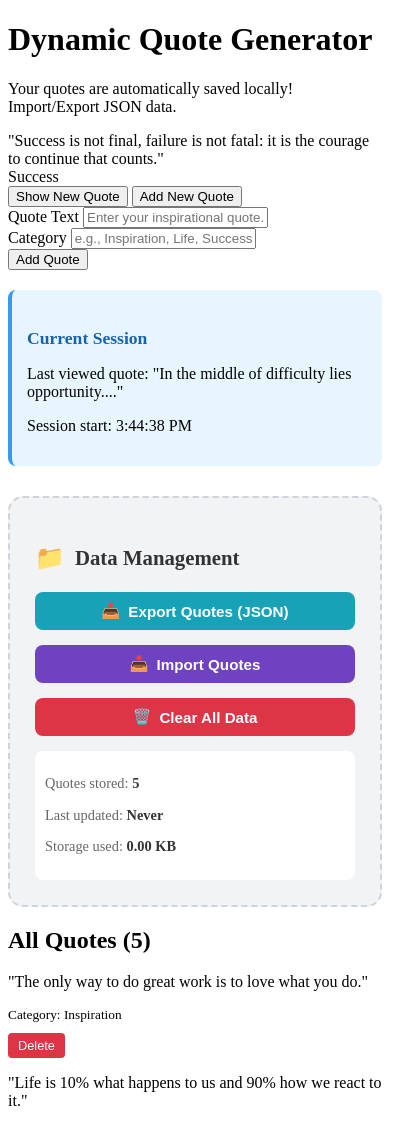
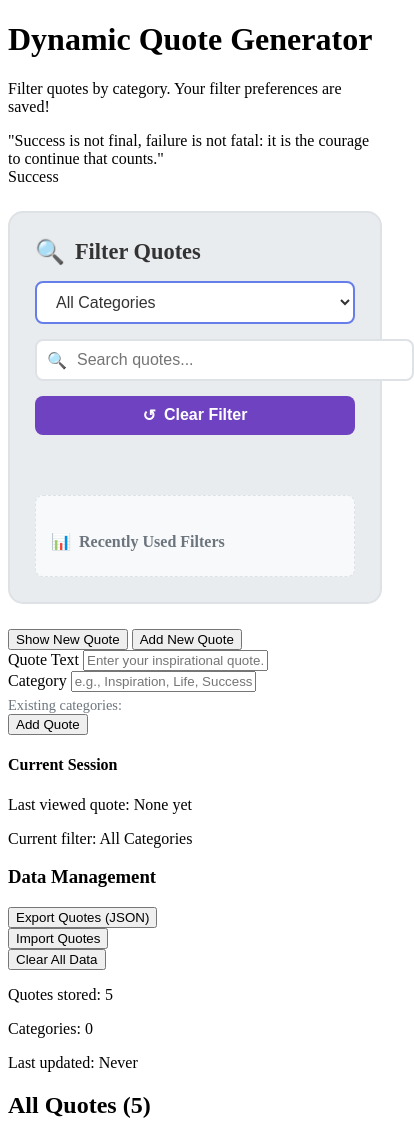
Before and after one commit to missuniverse535/alx_fe_javascript, a plain HTML site: page dom-manipulation/index.html in a window 390 px wide. Shown: the top 1122 px of the page, 414 px wide, since content can reach past the window. Drawn offline with Linux system fonts and the light colour scheme.

Commit message:
Update index.html

```diff
--- a/dom-manipulation/index.html
+++ b/dom-manipulation/index.html
@@ -3,84 +3,75 @@
 <head>
     <meta charset="UTF-8">
     <meta name="viewport" content="width=device-width, initial-scale=1.0">
-    <title>Dynamic Quote Generator with Storage</title>
+    <title>Dynamic Quote Generator with Filtering</title>
     <style>
-        /* Previous styles remain the same, adding new styles for import/export */
+        /* Previous styles remain, adding new styles for filtering */
 
-        /* Storage Status Indicator */
-        .storage-status {
-            position: fixed;
-            top: 20px;
-            right: 20px;
-            background: #28a745;
-            color: white;
-            padding: 8px 15px;
-            border-radius: 20px;
-            font-size: 0.9rem;
-            font-weight: 600;
-            box-shadow: 0 3px 10px rgba(0,0,0,0.2);
-            z-index: 1001;
-            display: flex;
-            align-items: center;
-            gap: 8px;
-            animation: slideInRight 0.3s ease-out;
+        /* Filtering Section */
+        .filter-section {
+            background: #e9ecef;
+            border-radius: 15px;
+            padding: 25px;
+            margin: 25px 0;
+            border: 2px solid #dee2e6;
         }
 
-        .storage-status::before {
-            content: '✓';
-            font-weight: bold;
+        .filter-header {
+            display: flex;
+            justify-content: space-between;
+            align-items: center;
+            margin-bottom: 20px;
+            flex-wrap: wrap;
+            gap: 15px;
         }
 
-        .storage-status.saving {
-            background: #ffc107;
-        }
-
-        .storage-status.saving::before {
-            content: '⏳';
-        }
-
-        .storage-status.error {
-            background: #dc3545;
-        }
-
-        .storage-status.error::before {
-            content: '✗';
-        }
-
-        /* Import/Export Section */
-        .data-management {
-            background: #f1f3f5;
-            border-radius: 15px;
-            padding: 25px;
-            margin-top: 30px;
-            border: 2px dashed #ced4da;
-        }
-
-        .data-management h3 {
-            margin-bottom: 20px;
+        .filter-header h3 {
             color: #333;
-            font-size: 1.3rem;
+            font-size: 1.4rem;
+            margin: 0;
             display: flex;
             align-items: center;
             gap: 10px;
         }
 
-        .data-management h3::before {
-            content: '📁';
+        .filter-header h3::before {
+            content: '🔍';
             font-size: 1.5rem;
         }
 
-        .data-actions {
+        /* Filter Controls */
+        .filter-controls {
             display: flex;
             gap: 15px;
+            align-items: center;
             flex-wrap: wrap;
         }
 
-        .data-btn {
+        .category-filter {
+            min-width: 200px;
+            padding: 10px 15px;
+            border: 2px solid #667eea;
+            border-radius: 8px;
+            font-size: 1rem;
+            background: white;
+            color: #333;
+            cursor: pointer;
+            transition: all 0.3s ease;
+        }
+
+        .category-filter:focus {
+            outline: none;
+            box-shadow: 0 0 0 3px rgba(102, 126, 234, 0.2);
+            border-color: #4f5dd1;
+        }
+
+        .filter-btn {
             padding: 10px 20px;
+            background: #6f42c1;
+            color: white;
             border: none;
             border-radius: 8px;
-            font-size: 0.95rem;
+            font-size: 1rem;
             font-weight: 600;
             cursor: pointer;
             transition: all 0.3s ease;
@@ -89,137 +80,239 @@
             gap: 8px;
         }
 
-        #exportBtn {
-            background: #17a2b8;
-            color: white;
-        }
-
-        #exportBtn:hover {
-            background: #138496;
-            transform: translateY(-2px);
-        }
-
-        #exportBtn::before {
-            content: '📤';
-        }
-
-        .import-container {
-            position: relative;
-        }
-
-        #importBtn {
-            background: #6f42c1;
-            color: white;
-        }
-
-        #importBtn:hover {
+        .filter-btn:hover {
             background: #5a379c;
             transform: translateY(-2px);
         }
 
-        #importBtn::before {
-            content: '📥';
+        #clearFilter::before {
+            content: '↺';
         }
 
-        #importFile {
-            position: absolute;
-            width: 100%;
-            height: 100%;
-            opacity: 0;
-            cursor: pointer;
-            top: 0;
-            left: 0;
+        /* Category Tags */
+        .category-tags {
+            display: flex;
+            flex-wrap: wrap;
+            gap: 10px;
+            margin-top: 15px;
+            padding: 10px 0;
         }
 
-        #clearStorage {
-            background: #dc3545;
-            color: white;
+        .category-tag {
+            padding: 6px 15px;
+            background: white;
+            border: 2px solid #667eea;
+            border-radius: 20px;
+            font-size: 0.9rem;
+            font-weight: 600;
+            color: #667eea;
+            cursor: pointer;
+            transition: all 0.3s ease;
+            display: flex;
+            align-items: center;
+            gap: 5px;
         }
 
-        #clearStorage:hover {
-            background: #c82333;
+        .category-tag:hover {
+            background: #667eea;
+            color: white;
             transform: translateY(-2px);
         }
 
-        #clearStorage::before {
-            content: '🗑️';
+        .category-tag.active {
+            background: #667eea;
+            color: white;
+            box-shadow: 0 3px 10px rgba(102, 126, 234, 0.3);
         }
 
-        /* Storage Info */
-        .storage-info {
-            margin-top: 15px;
-            padding: 10px;
-            background: white;
-            border-radius: 8px;
-            font-size: 0.9rem;
-            color: #666;
+        .category-tag .count {
+            background: rgba(255, 255, 255, 0.2);
+            padding: 2px 8px;
+            border-radius: 10px;
+            font-size: 0.8rem;
         }
 
-        .storage-info span {
-            font-weight: 600;
-            color: #333;
-        }
-
-        /* Session Storage Display */
-        .session-info {
-            background: #e7f5ff;
-            border-left: 4px solid #339af0;
+        /* Active Filter Display */
+        .active-filter {
+            background: #d1ecf1;
+            border-left: 4px solid #0dcaf0;
             padding: 15px;
             border-radius: 8px;
             margin-top: 20px;
+            display: flex;
+            justify-content: space-between;
+            align-items: center;
+            flex-wrap: wrap;
+            gap: 15px;
         }
 
-        .session-info h4 {
-            color: #1864ab;
-            margin-bottom: 10px;
+        .active-filter span {
+            color: #0c5460;
+            font-weight: 600;
+        }
+
+        .active-filter span#currentFilter {
+            color: #667eea;
             font-size: 1.1rem;
         }
 
-        /* Animations */
-        @keyframes slideInRight {
+        .filter-stats {
+            color: #6c757d;
+            font-size: 0.9rem;
+        }
+
+        /* Quote Items with Category Styling */
+        .quote-item {
+            position: relative;
+            transition: all 0.3s ease;
+        }
+
+        .quote-item .category-badge {
+            position: absolute;
+            top: 15px;
+            right: 15px;
+            background: #667eea;
+            color: white;
+            padding: 4px 12px;
+            border-radius: 12px;
+            font-size: 0.8rem;
+            font-weight: 600;
+        }
+
+        /* Filter Animation */
+        @keyframes filterIn {
             from {
-                transform: translateX(100px);
                 opacity: 0;
+                transform: translateY(10px);
             }
             to {
-                transform: translateX(0);
                 opacity: 1;
+                transform: translateY(0);
             }
         }
 
-        @keyframes pulse {
-            0% {
-                box-shadow: 0 0 0 0 rgba(40, 167, 69, 0.4);
+        .quote-item.filtered {
+            animation: filterIn 0.5s ease-out;
+        }
+
+        /* Responsive Filtering */
+        @media (max-width: 768px) {
+            .filter-header {
+                flex-direction: column;
+                align-items: stretch;
             }
-            70% {
-                box-shadow: 0 0 0 10px rgba(40, 167, 69, 0);
+
+            .filter-controls {
+                flex-direction: column;
+                align-items: stretch;
             }
-            100% {
-                box-shadow: 0 0 0 0 rgba(40, 167, 69, 0);
+
+            .category-filter {
+                width: 100%;
+            }
+
+            .filter-btn {
+                width: 100%;
+                justify-content: center;
+            }
+
+            .active-filter {
+                flex-direction: column;
+                align-items: stretch;
+                text-align: center;
             }
         }
 
-        .storage-status.saved {
-            animation: pulse 1s ease;
+        /* No Results Message */
+        .no-results {
+            text-align: center;
+            padding: 40px;
+            color: #6c757d;
+            font-size: 1.1rem;
+            background: #f8f9fa;
+            border-radius: 10px;
+            margin: 20px 0;
         }
 
-        /* Responsive Updates */
-        @media (max-width: 768px) {
-            .storage-status {
-                top: 10px;
-                right: 10px;
-                font-size: 0.8rem;
-                padding: 6px 12px;
-            }
+        .no-results::before {
+            content: '😔';
+            font-size: 2rem;
+            display: block;
+            margin-bottom: 15px;
+        }
 
-            .data-actions {
-                flex-direction: column;
-            }
+        /* Filter History */
+        .filter-history {
+            margin-top: 20px;
+            padding: 15px;
+            background: #f8f9fa;
+            border-radius: 8px;
+            border: 1px dashed #dee2e6;
+        }
 
-            .data-btn {
-                width: 100%;
-                justify-content: center;
-            }
+        .filter-history h4 {
+            color: #6c757d;
+            margin-bottom: 10px;
+            font-size: 1rem;
+            display: flex;
+            align-items: center;
+            gap: 8px;
+        }
+
+        .filter-history h4::before {
+            content: '📊';
+        }
+
+        .history-items {
+            display: flex;
+            flex-wrap: wrap;
+            gap: 8px;
+        }
+
+        .history-tag {
+            padding: 4px 10px;
+            background: white;
+            border: 1px solid #dee2e6;
+            border-radius: 15px;
+            font-size: 0.8rem;
+            color: #6c757d;
+            cursor: pointer;
+            transition: all 0.3s ease;
+        }
+
+        .history-tag:hover {
+            background: #e9ecef;
+            transform: translateY(-1px);
+        }
+
+        /* Search Filter (Bonus Feature) */
+        .search-filter {
+            position: relative;
+            flex: 1;
+            min-width: 250px;
+        }
+
+        #searchInput {
+            width: 100%;
+            padding: 10px 15px 10px 40px;
+            border: 2px solid #dee2e6;
+            border-radius: 8px;
+            font-size: 1rem;
+            transition: all 0.3s ease;
+        }
+
+        #searchInput:focus {
+            outline: none;
+            border-color: #667eea;
+            box-shadow: 0 0 0 3px rgba(102, 126, 234, 0.2);
+        }
+
+        .search-icon {
+            position: absolute;
+            left: 12px;
+            top: 50%;
+            transform: translateY(-50%);
+            color: #6c757d;
         }
     </style>
 </head>
@@ -227,11 +320,11 @@
     <div class="container">
         <div class="header">
             <h1>Dynamic Quote Generator</h1>
-            <p>Your quotes are automatically saved locally! Import/Export JSON data.</p>
+            <p>Filter quotes by category. Your filter preferences are saved!</p>
         </div>
 
         <div class="content">
-            <!-- Storage Status Indicator (Dynamic) -->
+            <!-- Storage Status Indicator -->
             <div id="storageStatus" class="storage-status" style="display: none;">
                 Data saved successfully
             </div>
@@ -240,6 +333,55 @@
             <div class="quote-section">
                 <div id="quoteDisplay" class="quote-display">
                     <!-- Quote will be dynamically inserted here -->
+                </div>
+            </div>
+
+            <!-- Filtering Section -->
+            <div class="filter-section">
+                <div class="filter-header">
+                    <h3>Filter Quotes</h3>
+                    <div class="filter-controls">
+                        <!-- Category Dropdown -->
+                        <select id="categoryFilter" class="category-filter">
+                            <option value="all">All Categories</option>
+                            <!-- Dynamically populated categories -->
+                        </select>
+
+                        <!-- Search Filter (Bonus) -->
+                        <div class="search-filter">
+                            <span class="search-icon">🔍</span>
+                            <input type="text" id="searchInput" placeholder="Search quotes...">
+                        </div>
+
+                        <!-- Clear Filter Button -->
+                        <button id="clearFilter" class="filter-btn">Clear Filter</button>
+                    </div>
+                </div>
+
+                <!-- Category Tags -->
+                <div class="category-tags" id="categoryTags">
+                    <!-- Dynamically populated category tags -->
+                </div>
+
+                <!-- Active Filter Display -->
+                <div class="active-filter" id="activeFilter" style="display: none;">
+                    <div>
+                        Currently showing: <span id="currentFilter">All Categories</span>
+                        <div class="filter-stats">
+                            <span id="filteredCount">0</span> of <span id="totalCount">0</span> quotes
+                        </div>
+                    </div>
+                    <button id="saveFilterBtn" class="filter-btn" style="background: #28a745;">
+                        💾 Save Filter
+                    </button>
+                </div>
+
+                <!-- Filter History -->
+                <div class="filter-history">
+                    <h4>Recently Used Filters</h4>
+                    <div class="history-items" id="filterHistory">
+                        <!-- Filter history will appear here -->
+                    </div>
                 </div>
             </div>
 
@@ -258,6 +400,9 @@
                 <div class="form-group">
                     <label for="newQuoteCategory">Category</label>
                     <input type="text" id="newQuoteCategory" placeholder="e.g., Inspiration, Life, Success...">
+                    <div id="categorySuggestions" style="margin-top: 5px; font-size: 0.9rem; color: #6c757d;">
+                        Existing categories: <span id="existingCategories"></span>
+                    </div>
                 </div>
                 <button id="addQuote">Add Quote</button>
             </div>
@@ -266,7 +411,7 @@
             <div class="session-info">
                 <h4>Current Session</h4>
                 <p>Last viewed quote: <span id="lastViewed">None yet</span></p>
-                <p>Session start: <span id="sessionTime"></span></p>
+                <p>Current filter: <span id="sessionFilter">All Categories</span></p>
             </div>
 
             <!-- Data Management Section -->
@@ -285,8 +430,8 @@
 
                 <div class="storage-info">
                     <p>Quotes stored: <span id="storedCount">0</span></p>
+                    <p>Categories: <span id="categoryCount">0</span></p>
                     <p>Last updated: <span id="lastUpdated">Never</span></p>
-                    <p>Storage used: <span id="storageUsed">0 KB</span></p>
                 </div>
             </div>
 
```
